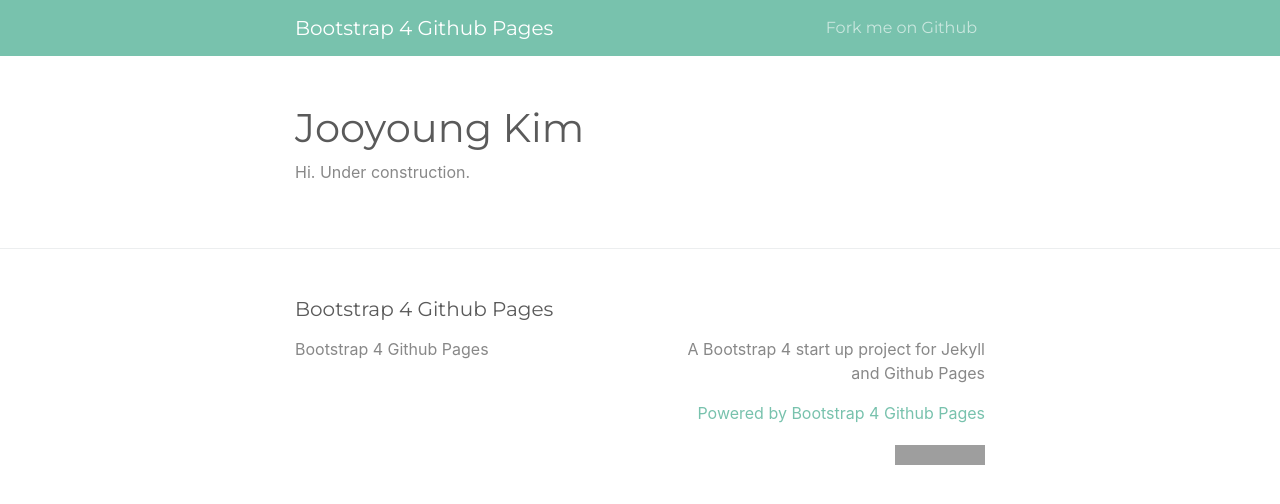
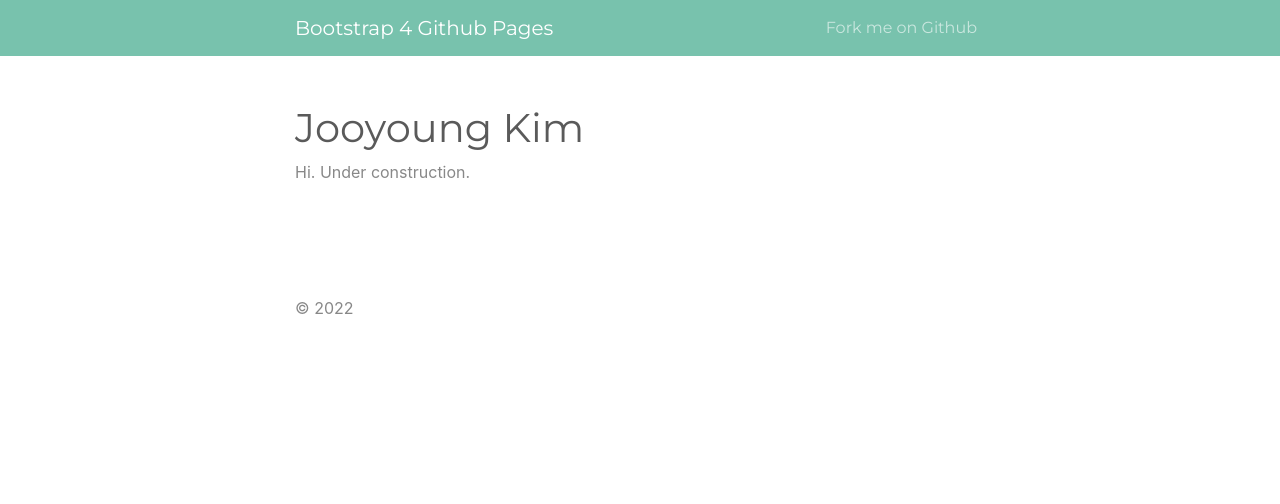
Before and after one commit to jooyounggkim/jooyounggkim_practice.github.io, a Jekyll site: the page built from index.md, in a window 1280 px wide. Shown: the top 504 px of the page. Built offline with Jekyll 4.4.1, drawn with Linux system fonts in a browser that asks for light colours; grey boxes are pictures that could not be loaded.

Commit message:
Update footer.html

```diff
--- a/_includes/footer.html
+++ b/_includes/footer.html
@@ -1,43 +1,5 @@
-
-<div class="py-5 border-top">
+<footer class="text-muted py-5">
   <div class="container">
-
-    <p class="h5 mb-3">{{ site.title | escape }}</p>
-
-    <div class="row">
-
-      <div class="col-sm">
-        <ul class="list-unstyled">
-          <li>
-            {%- if site.author -%}
-              {{ site.author | escape }}
-            {%- else -%}
-              {{ site.title | escape }}
-            {%- endif -%}
-          </li>
-          {%- if site.email -%}
-            <li>
-              <a href="mailto:{{ site.email }}">
-                {{ site.email }}
-              </a>
-            </li>
-          {%- endif -%}
-        </ul>
-      </div>
-
-
-      <div class="col-sm text-right">
-        <p>{{- site.description | escape -}}</p>
-
-        <p>
-          <a href="https://nicolas-van.github.io/bootstrap-4-github-pages/">Powered by Bootstrap 4 Github Pages</a>
-        </p>
-        <p>
-          <a href="https://github.com/nicolas-van/bootstrap-4-github-pages"><img alt="GitHub Repo stars" src="https://img.shields.io/github/stars/nicolas-van/bootstrap-4-github-pages?style=social"></a>
-        <p>
-      </div>
-
-    </div>
-
+    <p> {{ site.name }} © {{ site.time | date: '%Y' }}</p>
   </div>
-</div>
+</footer>
```
